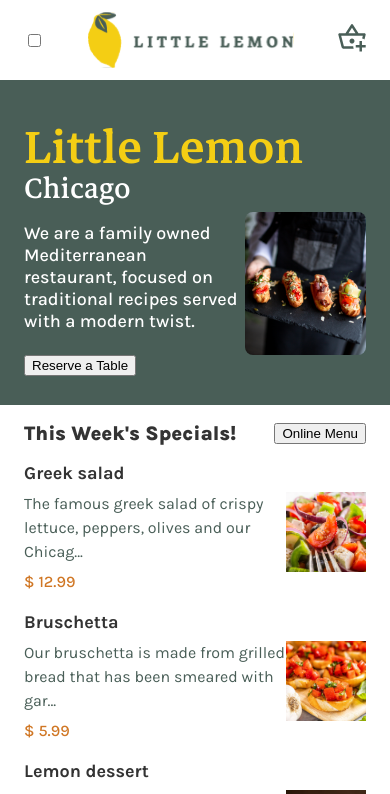
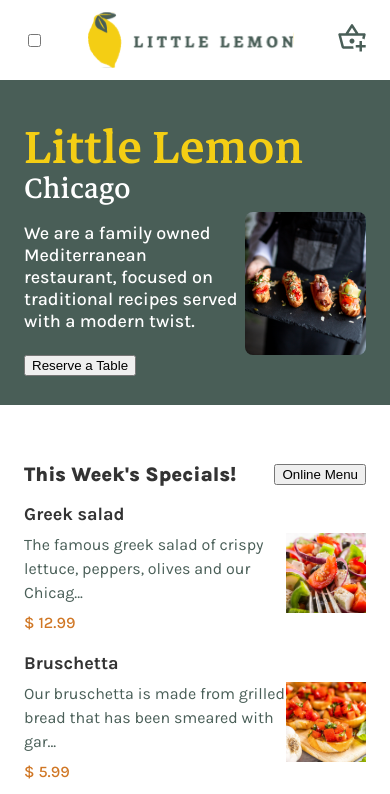
Before and after one commit to 4ndrs/cute-lemon, a React (Create React App) app: page / in a window 390 px wide. Shown: the top 794 px of the page. Built offline with nearby package versions, Linux system fonts and the light colour scheme.

Commit message:
Adjust the highlights background

```diff
--- a/src/components/Home/Highlights.css
+++ b/src/components/Home/Highlights.css
@@ -1,5 +1,6 @@
 .highlights-background {
   background-color: white;
+  padding: 70px 0;
 }
 
 .highlights h3,
@@ -85,6 +86,9 @@
 }
 
 @media (max-width: 570px) {
+  .highlights-background {
+    padding: 41px 0;
+  }
   .specials {
     display: flex;
     flex-direction: column;
```
